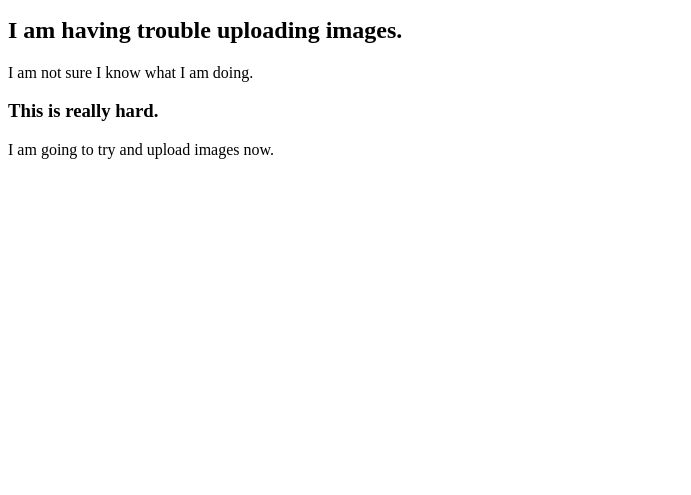
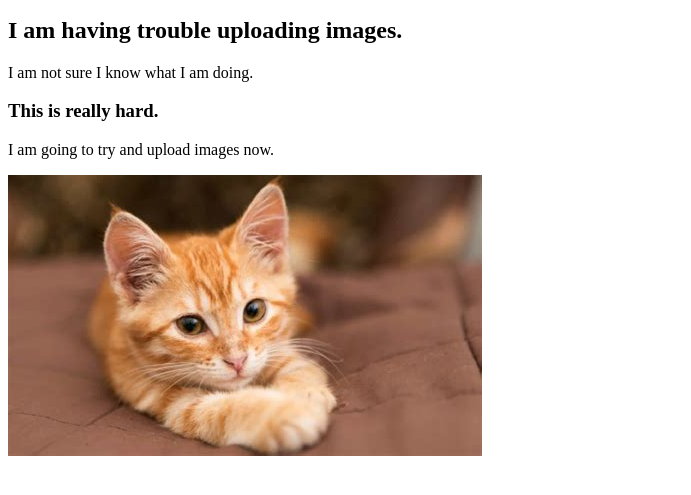
Before and after one commit to mthemo/imedfall2022, a plain HTML site: page index.html in a window 1280 px wide. Shown: the part 101-596 px from the top of the page, without its empty margins (0-691 px from the left). Drawn offline with Linux system fonts and the light colour scheme.

Commit message:
add image

```diff
--- a/imedfall2022.html
+++ b/index.html
@@ -2,16 +2,18 @@
 <html>
 <head>
 <meta charset="utf-8">
-<title>imedfall2022</title>
+<title>index</title>
 </head>
+
+
+<body>
 	<h1> This is my first web site.</h1>
 	<p>This is my first web site.  It will be very basic.  I've had to watch the vidoes alot to get the gist of it.</p>
 	<h2>I am having trouble uploading images.</h2>
 	<p>I am not sure I know what I am doing.</p>
 	<h3>This is really hard.</h3>
 	<p>I am going to try and upload images now.</p>
+	<img src="images/cat.jpg"
 
-
-<body>
 </body>
 </html>
```
